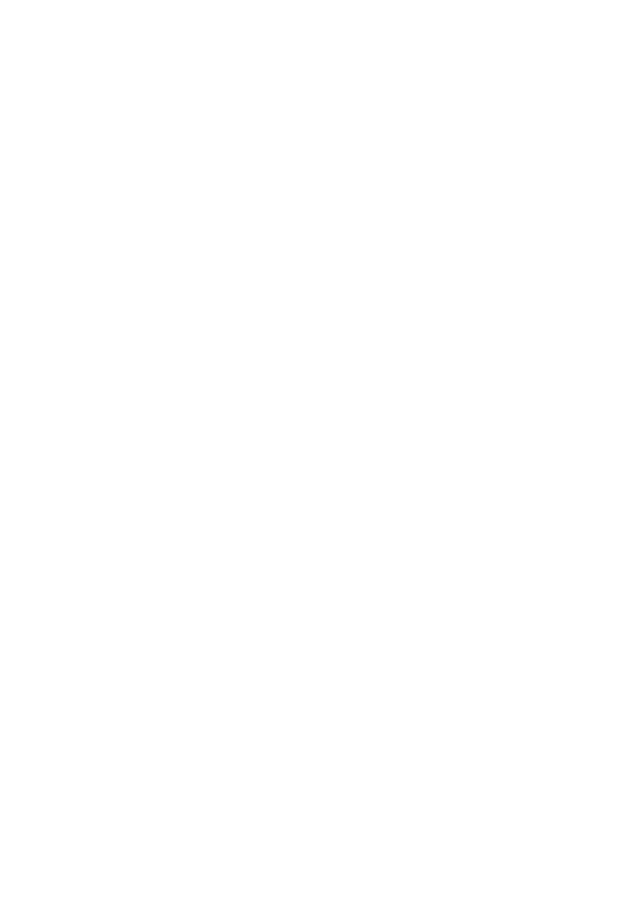
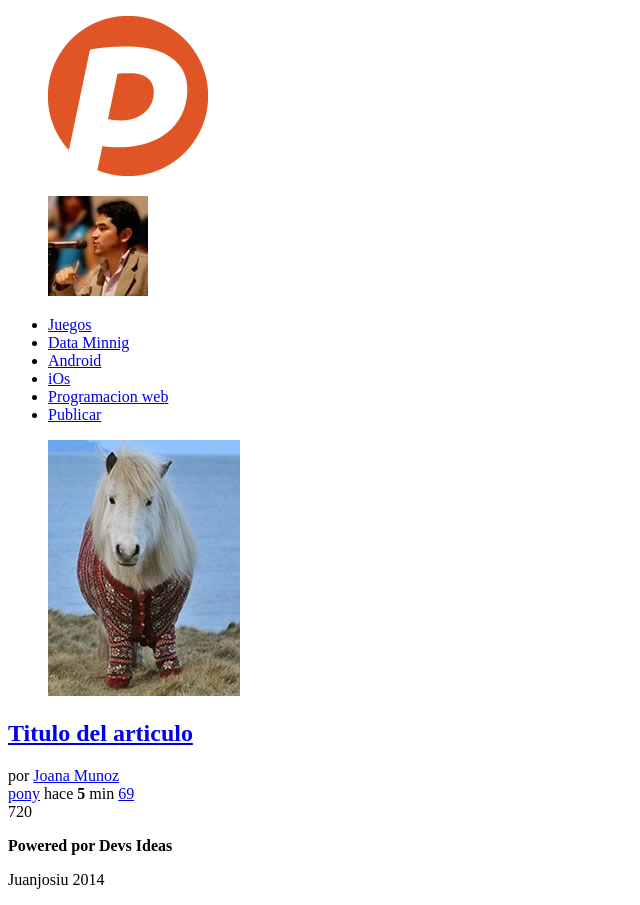
Before and after one commit to juanjosiu/Pulse, a plain HTML site: page index.html in a window 1280 px wide. Shown: the whole page, without its empty margins (0-640 px from the left). Before the commit the page ends 800 px from the top, so only its background shows below. Drawn offline with Linux system fonts and the light colour scheme.

Commit message:
update20140317
Update por mi al 17 de marzo

```diff
--- a/index.html
+++ b/index.html
@@ -3,10 +3,65 @@
 <head>
 	<meta charset ="utf-8"/>
 	<meta description="Proyecto pulse2014 version1"/>
-
 	<title></title>
 </head>
 <body>
-
+	<header>
+		<figure id = "logo">
+			<img src="logo.png"/>
+		</figure>
+		<figure id ="avatar">
+			<img src="avatar.jpg"/>
+		</figure>
+		<nav>
+			<ul>
+				<li><a href="#"> Juegos</a> </li>
+				<li><a href="#"> Data Minnig</a> </li>
+				<li><a href="#"> Android</a> </li>
+				<li><a href="#"> iOs</a> </li>
+				<li><a href="#"> Programacion web</a> </li>
+				<li id = "publicar_nav"> <a href="#">Publicar</a> </li>
+			</ul>
+		</nav>
+		<section id="contenido">
+			<article class ="item">
+				<figure class= "imagen_item">
+					<img src="imagen.jpg"/>
+				</figure>
+				<h2 class="titulo_item">
+					<a href="#">
+						Titulo del articulo
+					</a>
+				</h2>
+				<div class ="autor_item">
+					por <a href="#"> Joana Munoz</a>
+				</div>
+				<div class = "datos_item">
+					<a href="#" class = "tag_item">pony</a>
+					<span class="fecha_item">
+						hace <strong>5</strong> min
+					</span>
+					<a href="#" class = "comentario_item">69</a>
+					<a href="#" class = "guardar_item"></a>
+				</div>
+				<div class="votacion">
+					<a href="#" class = "up"></a>
+					720
+					<a href="#" class = "down"></a>
+				</div>
+			</article>
+		</section>
+	</header>
+	<nav>
+	</nav>
+	<section>
+		<article></article>
+	</section>
+	<footer>
+		<p>
+			<strong>Powered por Devs Ideas</strong>
+		</p>
+		<p> Juanjosiu 2014</p>
+	</footer>
 </body>
 </html>
```
Also changed, not shown: avatar.jpg (added), imagen.jpg (added), logo.png (added).
